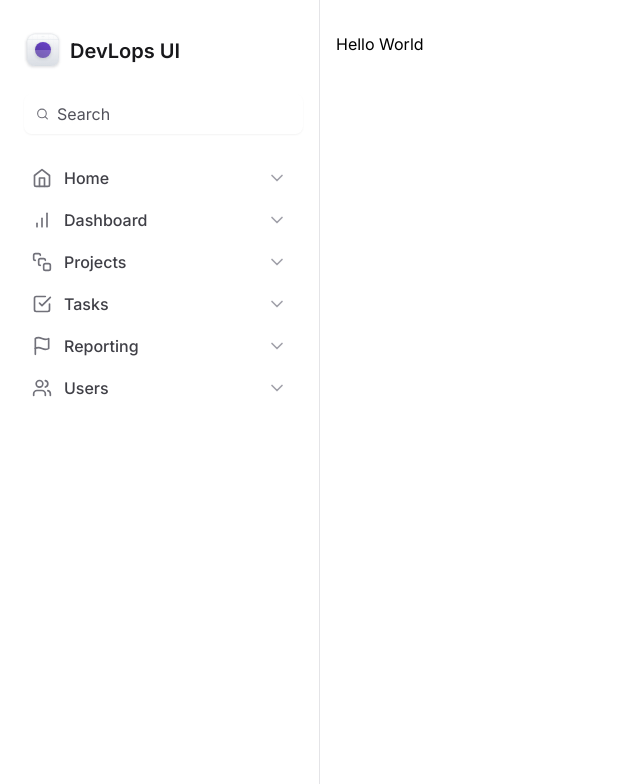
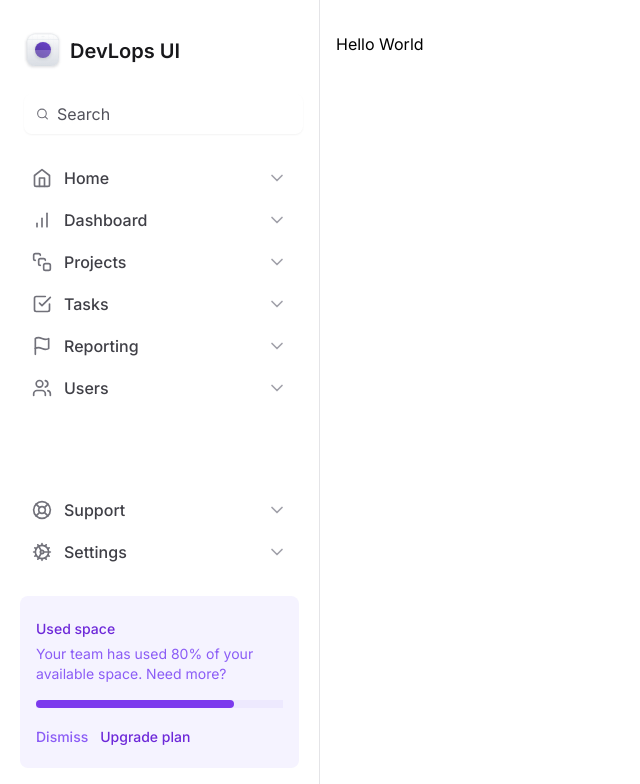
Before and after one commit to LopesA95/tailwind-next, a Next.js app: page / in a window 1280 px wide. Shown: the top 784 px of the page, without its empty margins (0-640 px from the left). Built offline with nearby package versions, Linux system fonts and the light colour scheme.

Commit message:
✨  Remove `MainNavigation` component and replace with individual `NavItem` components. Add `UsedSpaceWidget` component.

```diff
--- a/src/components/Sidebar/MainNavigation/index.tsx
+++ /dev/null
@@ -1,22 +0,0 @@
-import {
-  BarChart,
-  CheckSquare,
-  Flag,
-  Home,
-  SquareStack,
-  Users,
-} from 'lucide-react'
-import { NavItem } from './NavItem'
-
-export function MainNavigation() {
-  return (
-    <nav className="space-y-0.5">
-      <NavItem title="Home" icon={Home} />
-      <NavItem title="Dashboard" icon={BarChart} />
-      <NavItem title="Projects" icon={SquareStack} />
-      <NavItem title="Tasks" icon={CheckSquare} />
-      <NavItem title="Reporting" icon={Flag} />
-      <NavItem title="Users" icon={Users} />
-    </nav>
-  )
-}
--- /dev/null
+++ b/src/components/Sidebar/UsedSpaceWidget.tsx
@@ -0,0 +1,32 @@
+export function UsedSpaceWidget() {
+  return (
+    <div className="flex flex-col gap-4 rounded-lg bg-violet-50 px-4 py-5">
+      <div className="space-y-1">
+        <span className="text-sm/5 font-medium text-violet-700 ">
+          Used space
+        </span>
+        <p className="text-sm/5 text-violet-500">
+          Your team has used 80% of your available space. Need more?
+        </p>
+      </div>
+      <div className="h-2crounded-full bg-violet-100">
+        <div className="h-2 w-4/5 rounded-full bg-violet-600" />
+      </div>
+
+      <div className="space-x-3">
+        <button
+          type="button"
+          className="text-sm font-medium text-violet-500 hover:text-violet-700 "
+        >
+          Dismiss
+        </button>
+        <button
+          type="button"
+          className="text-sm font-medium text-violet-700 hover:text-violet-900"
+        >
+          Upgrade plan
+        </button>
+      </div>
+    </div>
+  )
+}
--- a/src/components/Sidebar/index.tsx
+++ b/src/components/Sidebar/index.tsx
@@ -1,10 +1,21 @@
-import { Search } from 'lucide-react'
+import {
+  BarChart,
+  CheckSquare,
+  Cog,
+  Flag,
+  Home,
+  LifeBuoy,
+  Search,
+  SquareStack,
+  Users,
+} from 'lucide-react'
 import { Logo } from './Logo'
-import { MainNavigation } from './MainNavigation'
+import { NavItem } from './NavItem'
+import { UsedSpaceWidget } from './UsedSpaceWidget'
 
 export function Sidebar() {
   return (
-    <aside className="space-y-6 border-r border-zinc-200 px-5 py-8">
+    <aside className="flex flex-col gap-6 border-r border-zinc-200 px-5 py-8">
       <Logo />
       <div className="mx-1 flex w-full items-center gap-2 rounded-lg border-zinc-300 px-3 py-2 shadow-sm">
         <Search className="h-5 w-5 text-zinc-500" />
@@ -15,7 +26,22 @@
         />
       </div>
 
-      <MainNavigation />
+      <nav className="space-y-0.5">
+        <NavItem title="Home" icon={Home} />
+        <NavItem title="Dashboard" icon={BarChart} />
+        <NavItem title="Projects" icon={SquareStack} />
+        <NavItem title="Tasks" icon={CheckSquare} />
+        <NavItem title="Reporting" icon={Flag} />
+        <NavItem title="Users" icon={Users} />
+      </nav>
+
+      <div className="mt-auto flex flex-col gap-6">
+        <nav className="space-y-0.5">
+          <NavItem title="Support" icon={LifeBuoy} />
+          <NavItem title="Settings" icon={Cog} />
+        </nav>
+      </div>
+      <UsedSpaceWidget />
     </aside>
   )
 }
```
Also changed, not shown: src/components/Sidebar/NavItem.tsx (renamed from src/components/Sidebar/MainNavigation/NavItem.tsx).
